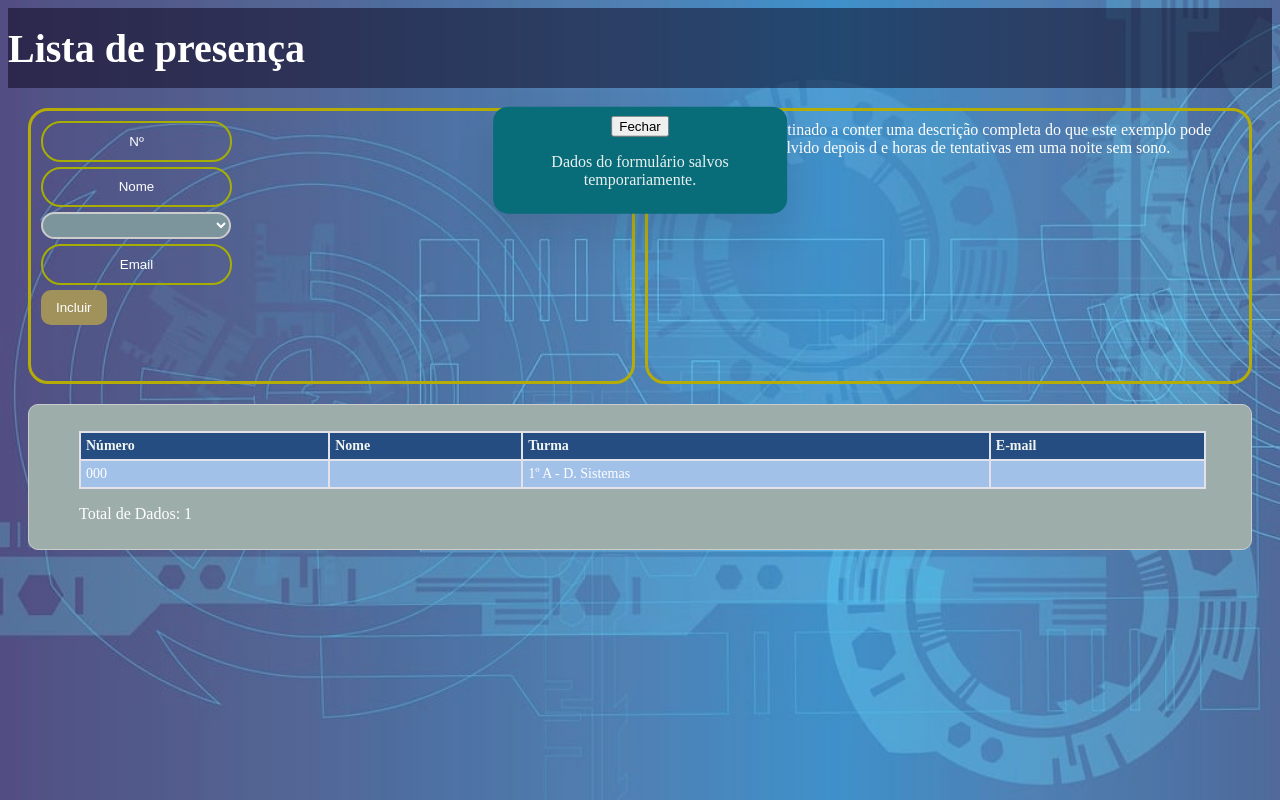
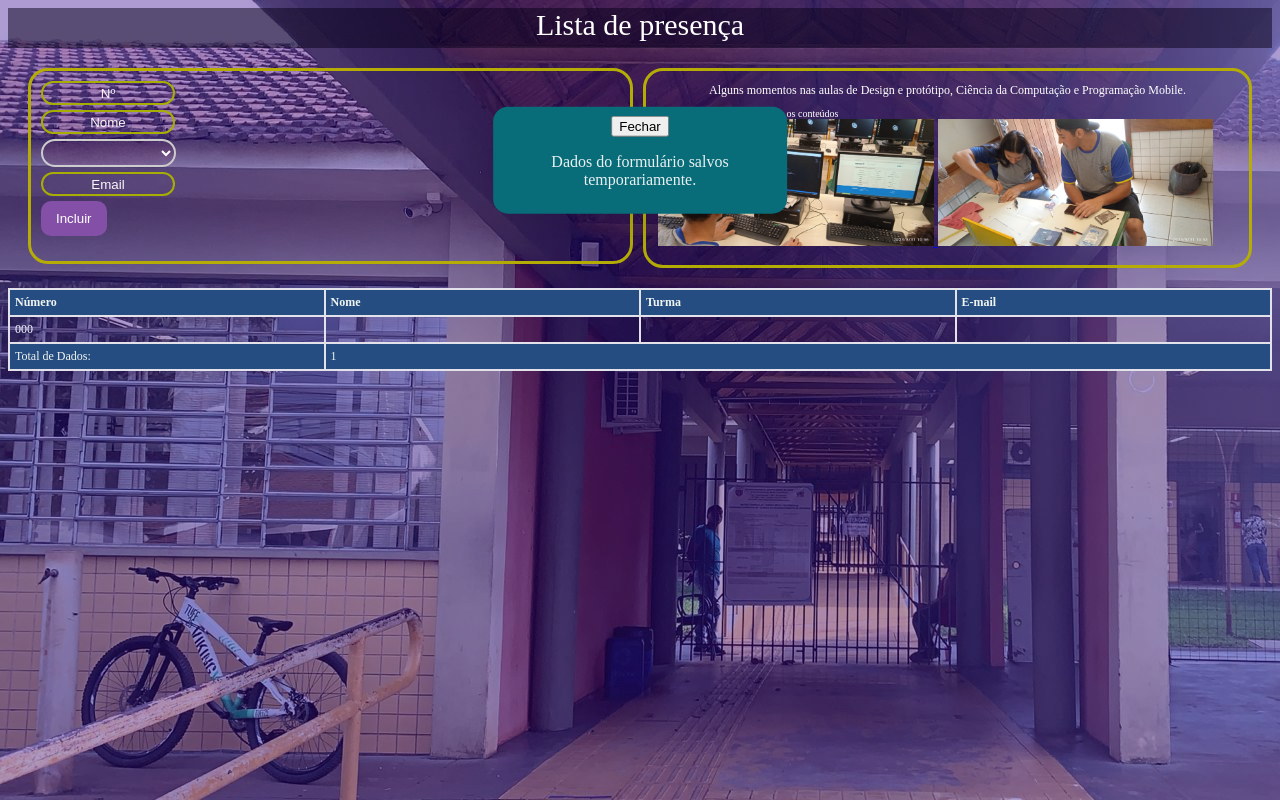
Before and after one commit to 23071960/Ayrton_Senna, a plain HTML site: page index.html in a window 1280 px wide. Both pictures are taken after a click on the button "Incluir". Drawn offline with Linux system fonts and the light colour scheme.

Commit message:
Add files via upload

```diff
--- a/index.html
+++ b/index.html
@@ -7,7 +7,7 @@
     <link rel="stylesheet" href="styles.css">
 </head>
 <body>
-     <header class="cabeçalho">
+    <header class="cabeçalho">
        Lista de presença
     </header>
     <div class="conteudo">
@@ -15,6 +15,7 @@
             <input type="text" id="numero" name="numero" maxlength="3" class="campo-input" placeholder="Nº"><br>
             <input type="text" id="nome" name="nome" class="campo-input" placeholder="Nome"><br>
             <select id="turma" name="turma">
+                <option value="" disabled selected>Escolha uma turma</option>
                 <option value="1º A - D. Sistemas">1º A - D. Sistemas</option>
                 <option value="1º A - N. Ensino Médio">1º A - N. Ensino Médio</option>
                 <option value="1º B - N. Ensino Médio">1º B - N. Ensino Médio</option>
@@ -29,15 +30,41 @@
         </div>
 
         <div class="informativo">
-            Este espaço está destinado a conter uma descrição completa do que este exemplo pode fazer
-            se for desenvolvido depois d e horas de tentativas em uma noite sem sono.
+            <span class="informativo__texto">Alguns momentos nas aulas de Design e protótipo, Ciência da Computação e Programação Mobile.</span>
+            <span class="informativo__dica">Clique nas imagens para acessa os conteúdos</span>
+            <div class="imagem-container">
+                <a href="pagina1.html">
+                    <img src="imagens/foto01.jpg" alt="Foto 01">  <!--style="width: 49%;"-->
+                </a>
+                <a href="pagina2.html">
+                    <img src="imagens/foto02.jpg" alt="Foto 02"><!--style="width: 49%;"-->
+                </a>
+            </div>
         </div>
     </div>
-    <Div class="lista">
-        <ul id="listaDados"></ul>
+    <div class="lista">
+        <table id="listaDados">
+            <thead>
+                <tr>
+                    <th>Número</th>
+                    <th>Nome</th>
+                    <th>Turma</th>
+                    <th>E-mail</th>
+                </tr>
+            </thead>
+            <tbody>
+                <!-- As linhas de dados serão preenchidas aqui -->
+            </tbody>
+            <tfoot>
+                <tr class="totalizacao">
+                    <td>Total de Dados:</td>
+                    <td id="totalDados" colspan="3">0</td>
+                </tr>
+            </tfoot>
+        </table>
     </div>
 
-        <!-- Popup de confirmação -->
+    <!-- Popup de confirmação -->
     <div id="popup" class="popup">
          <div class="popup-content">
             <button class="close" type="button" onclick="fecharPopup()">Fechar</button>
--- a/javaScript/script.js
+++ b/javaScript/script.js
@@ -61,62 +61,38 @@ function fecharPopup() {
 function exibirListaNaPagina() {
   var tabelaDados = document.getElementById("listaDados");
 
-    // Limpar a tabela
-    tabelaDados.innerHTML = "";
+  // Limpar a tabela (exceto a linha de cabeçalho)
+  var tbody = tabelaDados.querySelector("tbody");
+  tbody.innerHTML = "";
 
   // Recuperar a lista de dados do sessionStorage
   var dadosAnteriores = sessionStorage.getItem("dadosFormulario");
   var listaArmazenada = JSON.parse(dadosAnteriores);
 
-    // Criar a tabela e os títulos das colunas
+  // Preencher a tabela com os dados
   if (listaArmazenada) {
-        var table = document.createElement("table");
-        var thead = document.createElement("thead");
-        var trHead = document.createElement("tr");
-        var thNumero = document.createElement("th"); // Novo campo
-        var thNome = document.createElement("th");
-        var thTurma = document.createElement("th"); // Novo campo
-        var thEmail = document.createElement("th");
-
-        thNumero.textContent = "Número"; // Novo campo
-        thNome.textContent = "Nome";
-        thTurma.textContent = "Turma"; // Novo campo
-        thEmail.textContent = "E-mail";
-
-        trHead.appendChild(thNumero); // Novo campo
-        trHead.appendChild(thNome);
-        trHead.appendChild(thTurma); // Novo campo
-        trHead.appendChild(thEmail);
-        thead.appendChild(trHead);
-        table.appendChild(thead);
-
-        var tbody = document.createElement("tbody");
-
-        // Preencher a tabela com os dados
-        listaArmazenada.forEach(function(dados) {
+      listaArmazenada.forEach(function (dados) {
           var tr = document.createElement("tr");
-            var tdNumero = document.createElement("td"); // Novo campo
+          var tdNumero = document.createElement("td");
           var tdNome = document.createElement("td");
-            var tdTurma = document.createElement("td"); // Novo campo
+          var tdTurma = document.createElement("td");
           var tdEmail = document.createElement("td");
 
-            tdNumero.textContent = dados.numero.toString().padStart(3, '0'); // Formata para 3 dígitos
+          tdNumero.textContent = dados.numero.toString().padStart(3, '0');
           tdNome.textContent = dados.nome;
-            tdTurma.textContent = dados.turma; // Novo campo
+          tdTurma.textContent = dados.turma;
           tdEmail.textContent = dados.email;
 
-            tr.appendChild(tdNumero); // Novo campo
+          tr.appendChild(tdNumero);
           tr.appendChild(tdNome);
-            tr.appendChild(tdTurma); // Novo campo
+          tr.appendChild(tdTurma);
           tr.appendChild(tdEmail);
 
           tbody.appendChild(tr);
       });
- // Adicionar a totalização (número de linhas) após a tabela
- var totalizacaoElement = document.createElement("p");
- totalizacaoElement.textContent = "Total de Dados: " + listaArmazenada.length;
- tabelaDados.appendChild(table);
- tabelaDados.appendChild(totalizacaoElement);
-        table.appendChild(tbody);
+
+      // Atualizar o total de dados na linha de totalização
+      var totalDadosElement = document.getElementById("totalDados");
+      totalDadosElement.textContent = listaArmazenada.length;
   }
 }
--- a/styles.css
+++ b/styles.css
@@ -1,19 +1,20 @@
 /* Estilos para o corpo da página */
-@import url(/Styles/header.css);
-@import url(/Styles/pop_up.css);
-@import url(/Styles/lista.css);
-@import url(/Styles/conteudo.css);
-
+@import url(styles/header.css);
+@import url(styles/pop_up.css);
+@import url(styles/lista.css);
+@import url(styles/conteudo.css);
+@import url(styles/informativo.css);
 :root{
-    font-display:inherit;
+    border: 10px;
+   color: white;
 }
 
 body {
-    background-image: url(/imagens/geometric.jpg);
-    background-size: cover;
+    background-image: url(imagens/fachada.jpg);
     background-repeat: no-repeat;
     background-attachment: fixed;
     color: white;
+    align-items: center;
 
 }
 
@@ -24,6 +25,6 @@ body::before {
     left: 0;
     width: 100%;
     height: 100%;
-    background-color: rgba(255, 255, 255, 0.2); /* Cor semitransparente (aqui é branco com 50% de transparência) */
+    background-color: rgba(50, 5, 142, 0.4); /* Cor semitransparente (aqui é branco com 50% de transparência) */
     z-index: -1; /* Coloca o pseudo-elemento atrás do conteúdo */
 }
--- a/styles/conteudo.css
+++ b/styles/conteudo.css
@@ -10,57 +10,54 @@
 .formulario,
 .informativo {
     flex: 1; /* Ambos ocupam a mesma largura disponível */
-    height: 250px; /* Adicione "px" para definir a altura */
+    height: 170px; /* Adicione "px" para definir a altura */
     overflow: hidden; /* Ou outro valor, como "scroll" ou "auto" */
     padding: 10px;
     border: 3px solid #b5ad06;
     border-radius: 20px;
-
-
 }
 
 .formulario input{
-height: 2em;
+width: 120px;
+height: 10px;
 margin-bottom: 5px;
 padding: 5px;
 border: 2px solid #a6ae03;
 border-radius: 20px;
 background-color:transparent;
-color: rgb(247, 242, 242); /* Cor do texto em branco */
+color: rgb(245, 239, 239); /* Cor do texto em branco */
 text-align: center;
 
 }
-
   /* Estiliza o texto do placeholder */
 .campo-input::placeholder {
-    color: white; /* Define a cor do texto do placeholder como branco */
+    color: rgb(250, 247, 247); /* Define a cor do texto do placeholder como branco */
     text-align: center;
 }
 
 .formulario select {
-  height: 2em;
-  width:190px; /* Defina a largura para ocupar 100% da largura disponível */
+  height: 05px;
+  width:135px; /* Defina a largura para ocupar 100% da largura disponível */
   margin-bottom: 5px;
-  padding: 10px;
+  padding: 12px;
   border: 2px solid #ccc;
   border-radius: 20px;
-  background-color:rgba(20, 44, 179, 0.726);
+  background-color:rgba(218, 219, 226, 0.1);
   background-color:transparent;
-  color: white;
+  color: rgb(32, 31, 31);
   text-align: center;
 }
 
 select#turma {
     color: white; /* Define a cor do texto como branco */
-    background-color: rgb(124, 148, 155); /* Define a cor de fundo como azul claro */
+    background-color: rgba(116, 12, 84, 0.1); /* Define a cor de fundo como azul claro */
 }
 .formulario select option {
-  color: white !important;
+  color: rgb(19, 18, 18) !important;
 }
 
-
 .formulario .salvar {
-    background-color: #a1925b;
+    background-color: #844fa7;
     color: white;
     padding: 10px 15px;
     border: none;
@@ -69,16 +66,16 @@ select#turma {
 }
 
 .formulario .salvar:hover {
-    background-color: #ac9874;
+  background-color: #ac9874;
 }
 
-@media screen and (max-width: 600px) {
+/* @media screen and (max-width: 600px) {
   .conteudo {
-    flex-direction: column; /* Empilhar elementos em telas menores */
+    flex-direction: column; /* Empilhar elementos em telas menores
     display: flex;
     gap: 20px;
     margin: 20px;
-    min-height: calc(100vh - 40px); /* 40px para considerar a margem superior e inferior */
+    min-height: calc(100vh - 40px); /* 40px para considerar a margem superior e inferior
   }
 
-}
+}/*
--- a/styles/header.css
+++ b/styles/header.css
@@ -1,10 +1,10 @@
 header{
     background-color: rgba(9, 1, 25, 0.5); /* Cor semitransparente*/
-    display: flex;
-    align-items: center;
+    display:block;
     width: 100%;
-    height: 80px;
-    font-size: 40px;
-    font-weight: 700;
+    height: 40px;
+    font-size: 30px;
+    font-weight: 400;
     text-align: center;
+
 }
--- /dev/null
+++ b/styles/informativo.css
@@ -0,0 +1,32 @@
+
+.informativo {
+  max-width: 100%; /* Define a largura máxima para a div informativo */
+  display: flex;
+  flex-wrap: wrap; /* Permite que as imagens quebrem para a próxima linha quando não houver espaço */
+  justify-content: space-between; /* Distribui o espaço horizontalmente entre as imagens */
+  align-content: flex-start; /* Alinha as imagens no topo das linhas */
+  padding: 12px;
+}
+
+.informativo__texto {
+  width: 100%; /* Garante que o texto ocupe toda a largura da div informativo */
+  margin-bottom: 10px; /* Adiciona margem na parte inferior do texto */
+  font-size: 12px;
+  text-align: center;
+
+}
+.informativo__dica{
+  font-size: 10px;
+  text-align: center;
+}
+
+.informativo .imagem-container {
+  flex-basis: calc(100% - 5px); /* Define a largura de cada imagem-container (50% do espaço disponível, menos a margem) */
+  margin-bottom: 10px; /* Adiciona margem na parte inferior das linhas de imagens */
+}
+
+.informativo .imagem-container img {
+  max-width: auto; /* Define a largura máxima das imagens dentro dos containers */
+  height: auto; /* Mantém a proporção da imagem */
+  width: 48%
+}
--- a/styles/lista.css
+++ b/styles/lista.css
@@ -1,34 +1,34 @@
 /* Estilo da lista de dados */
 
 .lista {
-    margin: 20px;
-    background-color: rgb(157, 173, 170);
-    border: 1px solid #ccc;
-    border-radius: 10px;
-    padding: 10px;
-    max-height: 600px;
-    overflow-y: auto;
+    text-align: center; /* Centralizar horizontalmente */
 }
 
-.titulo_lista {
-    margin-top: 0;
-    font-weight: bold; /* Alterei para "bold" para tornar o texto mais visível */
-    font-size: 20px; /* Tamanho da fonte maior */
+/* Estilize a ul */
+ul {
+    list-style-type: none;
+    padding: 0;
+    margin: 0;
+    display: inline-block; /* Torna a ul um elemento inline-block para centralizar horizontalmente */
 }
-
 /* Estilo da tabela */
 table {
+    width: 100%;
     border-collapse: collapse;
-    width: 100%;
-    max-width: 97%; /* Limitar largura da tabela */
-
+    margin: 0;
+    padding: 0;
+    table-layout: fixed;
 }
 
 th, td {
     text-align: left;
-    padding: 5px; /* Aumentei o espaço ao redor do conteúdo da célula */
+    padding: 5px;
     border: 2px solid rgb(227, 226, 235);
-    font-size: 14px; /* Tamanho da fonte maior */
+    font-size: 12px;
+    margin: 0;
+    white-space: nowrap;
+    overflow: hidden;
+    text-overflow: ellipsis;
 }
 
 th {
@@ -36,17 +36,18 @@ th {
     color: #f0f5f1;
 }
 
-tr{
-    background-color: #a2c1e9;
-}
-tr:nth-child(even) {
-    background-color: #315f9c;
+/* Estilo para a linha de cabeçalho */
+thead tr {
+    position: sticky;
+    top: 0;
+    background-color: #264d81;
+    color: #f0f5f1;
 }
 
-@media screen and (max-width: 1024) {
-    .lista {
-        max-height: calc(100vh - 40px); /* 40px para considerar a margem superior e inferior */
-        overflow: auto; /* Adicionar rolagem vertical quando necessário */
-        max-height: 300px; /* Defina uma altura máxima para a lista */
-    }
+/* Estilo para a linha de totalização */
+tfoot tr {
+    position: sticky;
+    top: 0; /* Fixar no topo da tabela */
+    background-color: #264d81;
+    color: #f0f5f1;
 }
```
Also changed, not shown: imagens/foto01.jpg (added), imagens/foto02.jpg (added), imagens/foto03.jpg (added), imagens/foto04.jpg (added). Lines whose indentation alone changed are shown as unchanged.
